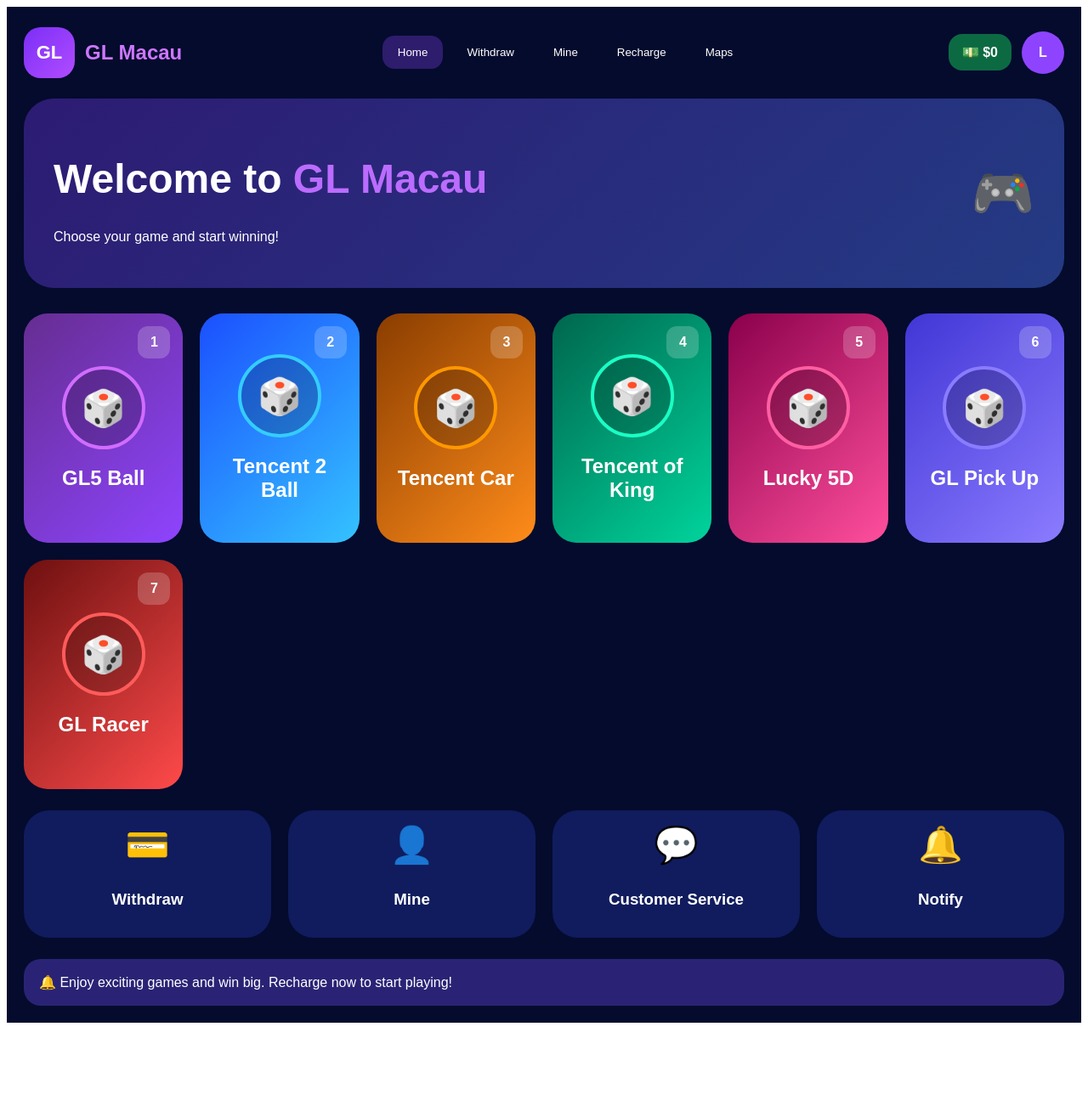
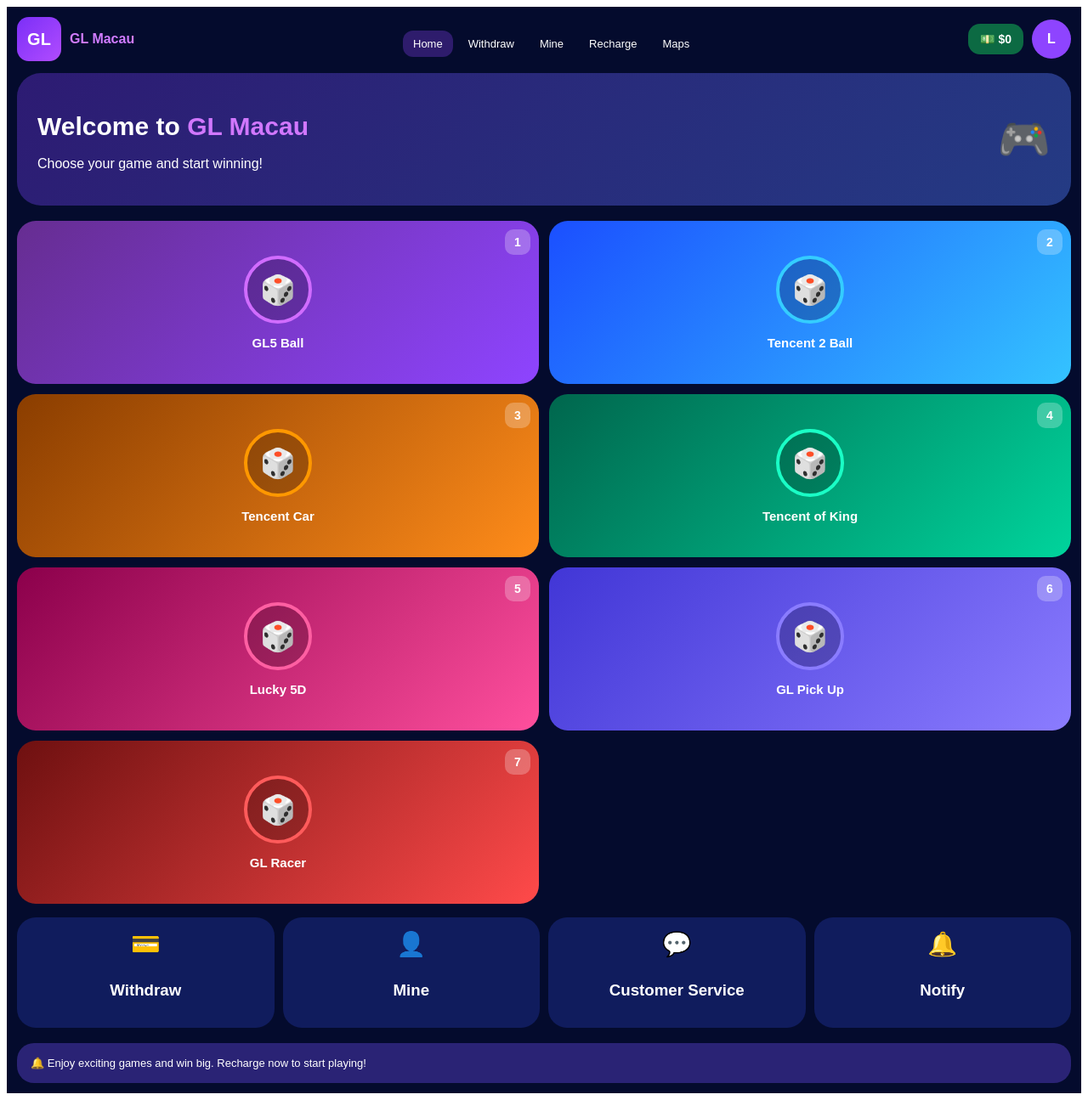
Before and after one commit to aurelgoh/glmacau, a Next.js app: page / in a window 1280 px wide. Shown: the whole page at 85% size. Before the commit the page ends 1212 px from the top, so only its background shows below. Built offline with nearby package versions, Linux system fonts and the light colour scheme.

Commit message:
Update index.js

```diff
--- a/pages/index.js
+++ b/pages/index.js
@@ -171,7 +171,7 @@ const styles = {
     background: "#040b2d",
     minHeight: "100vh",
     color: "white",
-    padding: "20px",
+    padding: "12px",
     fontFamily: "Arial",
   },
 
@@ -179,64 +179,69 @@ const styles = {
     display: "flex",
     justifyContent: "space-between",
     alignItems: "center",
+    marginBottom: "14px",
     flexWrap: "wrap",
-    gap: "15px",
-    marginBottom: "20px",
   },
 
   logoWrap: {
     display: "flex",
     alignItems: "center",
-    gap: "12px",
+    gap: "10px",
   },
 
   logo: {
-    width: "60px",
-    height: "60px",
-    borderRadius: "20px",
+    width: "52px",
+    height: "52px",
+    borderRadius: "14px",
     background:
       "linear-gradient(135deg,#7b2ff7,#b14cff)",
     display: "flex",
     justifyContent: "center",
     alignItems: "center",
     fontWeight: "bold",
-    fontSize: "22px",
+    fontSize: "20px",
   },
 
   logoText: {
-    color: "#cc77ff",
+    color: "#d17cff",
+    fontSize: "16px",
+    fontWeight: "bold",
   },
 
   menu: {
     display: "flex",
-    gap: "10px",
+    gap: "6px",
     flexWrap: "wrap",
+    marginTop: "10px",
   },
 
   menuBtn: {
     border: "none",
     color: "white",
-    padding: "12px 18px",
-    borderRadius: "14px",
+    background: "transparent",
+    padding: "8px 12px",
+    borderRadius: "12px",
     cursor: "pointer",
+    fontSize: "13px",
   },
 
   profileWrap: {
     display: "flex",
-    gap: "12px",
     alignItems: "center",
+    gap: "10px",
   },
 
   balance: {
     background: "#0c6a43",
-    padding: "12px 16px",
-    borderRadius: "16px",
+    padding: "10px 14px",
+    borderRadius: "14px",
     fontWeight: "bold",
+    fontSize: "14px",
   },
 
   avatar: {
-    width: "50px",
-    height: "50px",
+    width: "46px",
+    height: "46px",
     borderRadius: "50%",
     background: "#8E44FF",
     display: "flex",
@@ -248,90 +253,39 @@ const styles = {
   banner: {
     background:
       "linear-gradient(135deg,#2d1b73,#243b84)",
-    borderRadius: "35px",
-    padding: "35px",
+    borderRadius: "28px",
+    padding: "24px",
     display: "flex",
     justifyContent: "space-between",
     alignItems: "center",
-    marginBottom: "30px",
+    marginBottom: "18px",
   },
 
   title: {
-    fontSize: "48px",
+    fontSize: "30px",
+    lineHeight: "38px",
+    marginBottom: "10px",
   },
 
   glText: {
-    color: "#bb6cff",
+    color: "#d177ff",
   },
 
   controller: {
-    fontSize: "60px",
+    fontSize: "50px",
   },
 
   gamesGrid: {
     display: "grid",
-    gridTemplateColumns:
-      "repeat(auto-fit, minmax(180px,1fr))",
-    gap: "20px",
+    gridTemplateColumns: "repeat(2,1fr)",
+    gap: "12px",
   },
 
   gameCard: {
-    borderRadius: "28px",
-    padding: "25px",
+    borderRadius: "22px",
+    padding: "16px",
+    minHeight: "160px",
     position: "relative",
-    display: "flex",
-    flexDirection: "column",
-    justifyContent: "center",
-    alignItems: "center",
-    cursor: "pointer",
-    minHeight: "220px",
-  },
-
-  diceCircle: {
-    width: "90px",
-    height: "90px",
-    borderRadius: "50%",
-    border: "4px solid",
-    display: "flex",
-    justifyContent: "center",
-    alignItems: "center",
-    fontSize: "42px",
-    background: "rgba(0,0,0,0.2)",
-    marginBottom: "20px",
-  },
-
-  gameTitle: {
-    fontWeight: "bold",
-    fontSize: "24px",
-    textAlign: "center",
-  },
-
-  numberBadge: {
-    position: "absolute",
-    top: "15px",
-    right: "15px",
-    width: "38px",
-    height: "38px",
-    borderRadius: "12px",
-    background: "rgba(255,255,255,0.2)",
-    display: "flex",
-    justifyContent: "center",
-    alignItems: "center",
-    fontWeight: "bold",
-  },
-
-  bottomGrid: {
-    marginTop: "25px",
-    display: "grid",
-    gridTemplateColumns:
-      "repeat(auto-fit, minmax(180px,1fr))",
-    gap: "20px",
-  },
-
-  bottomCard: {
-    background: "#101c5d",
-    borderRadius: "30px",
-    minHeight: "150px",
     display: "flex",
     flexDirection: "column",
     justifyContent: "center",
@@ -339,15 +293,70 @@ const styles = {
     cursor: "pointer",
   },
 
+  diceCircle: {
+    width: "72px",
+    height: "72px",
+    borderRadius: "50%",
+    border: "4px solid",
+    display: "flex",
+    justifyContent: "center",
+    alignItems: "center",
+    fontSize: "34px",
+    background: "rgba(0,0,0,0.22)",
+    marginBottom: "14px",
+  },
+
+  gameTitle: {
+    fontWeight: "bold",
+    fontSize: "15px",
+    textAlign: "center",
+  },
+
+  numberBadge: {
+    position: "absolute",
+    top: "10px",
+    right: "10px",
+    width: "30px",
+    height: "30px",
+    borderRadius: "10px",
+    background: "rgba(255,255,255,0.25)",
+    display: "flex",
+    justifyContent: "center",
+    alignItems: "center",
+    fontWeight: "bold",
+    fontSize: "14px",
+  },
+
+  bottomGrid: {
+    display: "grid",
+    gridTemplateColumns: "repeat(4,1fr)",
+    gap: "10px",
+    marginTop: "16px",
+  },
+
+  bottomCard: {
+    background: "#101c5d",
+    borderRadius: "22px",
+    minHeight: "110px",
+    display: "flex",
+    flexDirection: "column",
+    justifyContent: "center",
+    alignItems: "center",
+    textAlign: "center",
+    padding: "10px",
+    cursor: "pointer",
+  },
+
   bottomIcon: {
-    fontSize: "42px",
-    marginBottom: "10px",
+    fontSize: "28px",
+    marginBottom: "8px",
   },
 
   footer: {
-    marginTop: "25px",
+    marginTop: "18px",
     background: "#2a2375",
-    padding: "18px",
+    padding: "16px",
     borderRadius: "20px",
+    fontSize: "13px",
   },
 };
```
